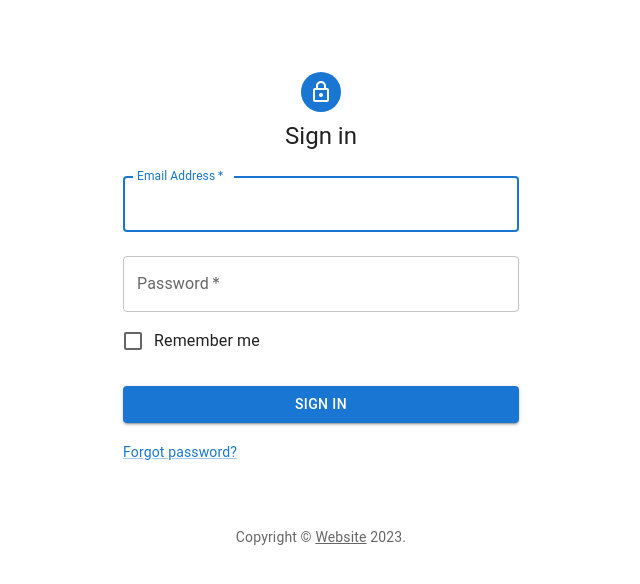
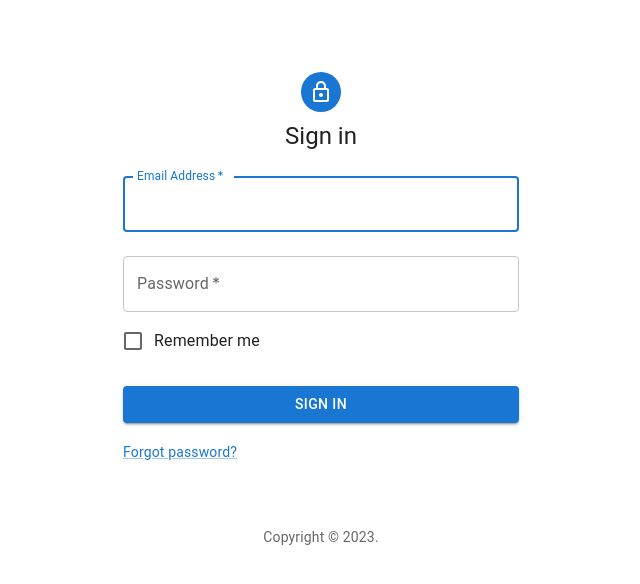
Before and after one commit to IagoAparecido/blog, a React (Vite) app: page /login in a window 1280 px wide. Shown: the top 584 px of the page, without its empty margins (319-959 px from the left). Built offline with nearby package versions, Linux system fonts and the light colour scheme; no server answers.

Commit message:
ajuste na pagina de login

```diff
--- a/src/pages/Login/index.tsx
+++ b/src/pages/Login/index.tsx
@@ -28,9 +28,7 @@ function Copyright(props: any) {
       {...props}
     >
       {"Copyright © "}
-      <Link color="inherit" href="https://mui.com/">
-        Website
-      </Link>{" "}
+
       {new Date().getFullYear()}
       {"."}
     </Typography>
```
